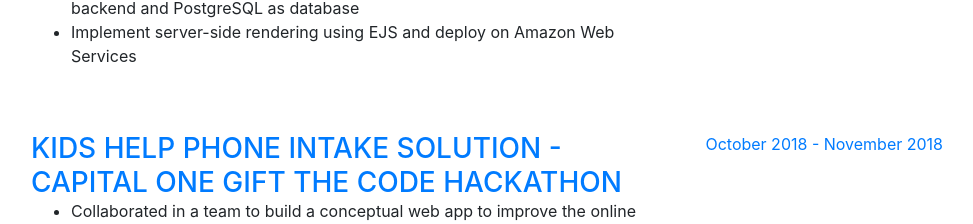
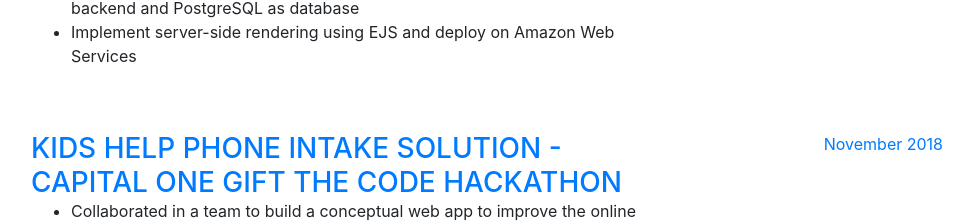
Before and after one commit to donny1103/donny1103.github.io, a website with bundled scripts: page index.html in a window 1280 px wide. Shown: the part 997-1221 px from the top of the page, without its empty margins (289-1262 px from the left). Built offline with nearby package versions, Linux system fonts and the light colour scheme; files whose address does not match are found by name; a web font is replaced by a local one.

Commit message:
updated info

```diff
--- a/index.html
+++ b/index.html
@@ -125,7 +125,7 @@
                 </ul>
             </div>
             <div class="resume-date text-md-right">
-              <span class="text-primary">October 2018 - November 2018</span>
+              <span class="text-primary">November 2018</span>
             </div>
           </div>
 
```
